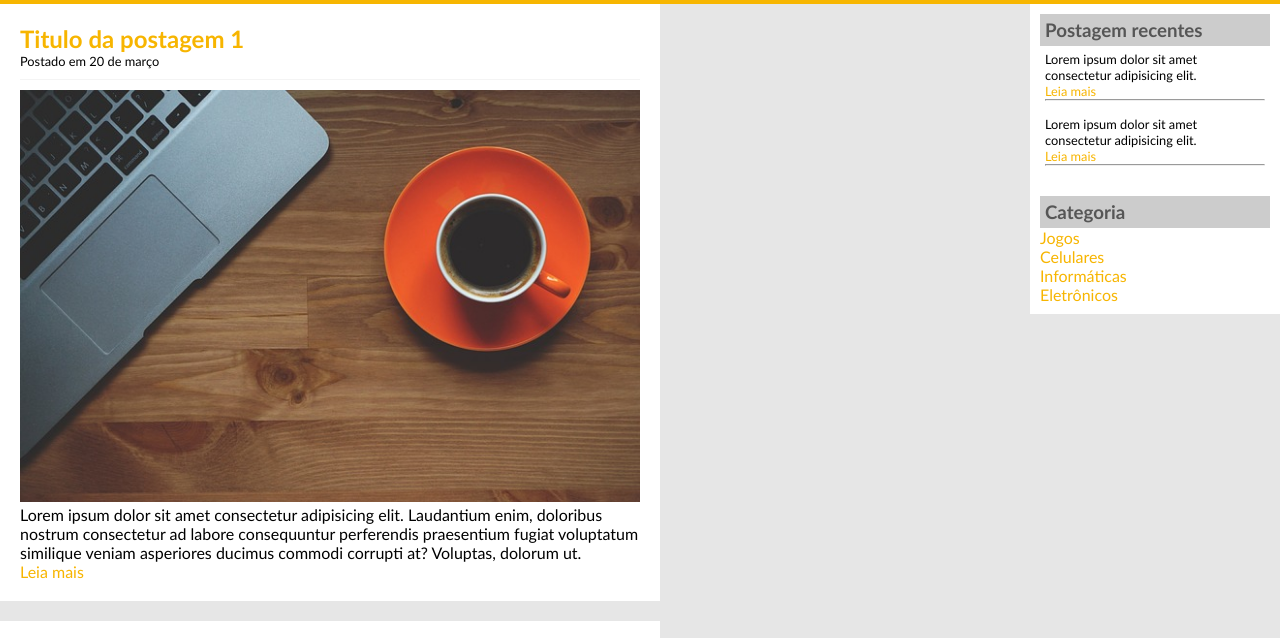
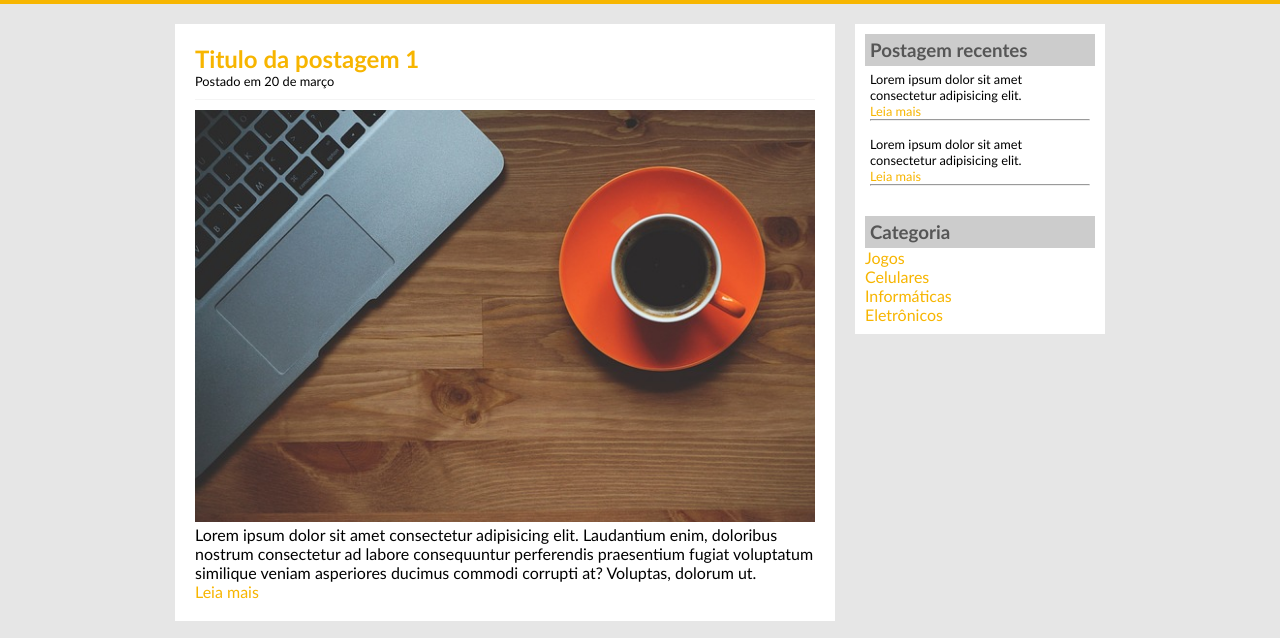
Before and after one commit to aquilamedeiros/TecBlog, a plain HTML site: page index.html in a window 1280 px wide. Shown: the part 115-753 px from the top of the page. Drawn offline with Linux system fonts and the light colour scheme.

Commit message:
first commit

```diff
--- a/css/style.css
+++ b/css/style.css
@@ -64,11 +64,7 @@ header a:hover{
 
 /*LAYOUT*/
 main{
-<<<<<<< HEAD
     width: 930px;
-=======
-    width: 950px;
->>>>>>> 42ce3ec74e69d83039225658012a0bdffa7cfa3b
     margin: 20px auto;
 }
 
```
